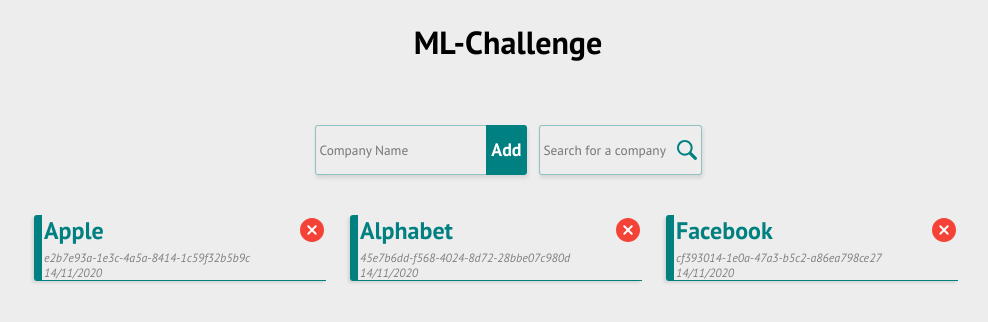
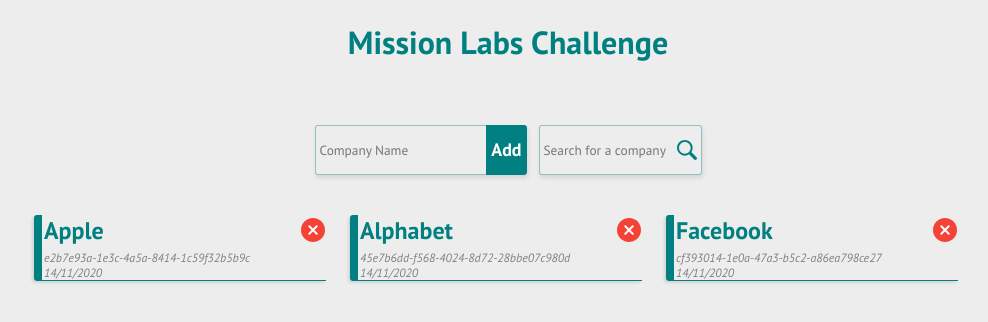
Before and after one commit to Rowsim/ml-challenge, a React (Create React App) app: page / in a window 1280 px wide. Shown: the top 322 px of the page, without its empty margins (132-1120 px from the left). Built offline with nearby package versions, Linux system fonts and the light colour scheme.

Commit message:
added placeholder contacts to company tiles

```diff
--- a/src/App.tsx
+++ b/src/App.tsx
@@ -10,7 +10,7 @@ function App() {
   return (
     <AppProvider>
       <AppStyle>
-        <h1>ML-Challenge</h1>
+        <h1>Mission Labs Challenge</h1>
         <div className="top-controls">
           <CreateCompany />
           <SearchCompany />
@@ -25,6 +25,9 @@ const AppStyle = styled.div`
   display: flex;
   flex-direction: column;
   align-items: center;
+  h1 {
+    color: teal;
+  }
 
   .top-controls {
     width: 100%;
--- a/src/AppContext.tsx
+++ b/src/AppContext.tsx
@@ -6,6 +6,8 @@ interface AppContextType {
   setCompanies: Function;
   searchTerm: string;
   setSearchTerm: Function;
+  selectedCompany: Company;
+  setSelectedCompany: Function;
 }
 
 export const AppContext = createContext<AppContextType>({
@@ -13,6 +15,8 @@ export const AppContext = createContext<AppContextType>({
   setCompanies: () => {},
   searchTerm: "",
   setSearchTerm: () => {},
+  selectedCompany: {} as Company,
+  setSelectedCompany: () => {},
 });
 
 export const AppProvider = ({ children }: any) => {
@@ -21,19 +25,30 @@ export const AppProvider = ({ children }: any) => {
       name: "Apple",
       id: "e2b7e93a-1e3c-4a5a-8414-1c59f32b5b9c",
       createdDate: 1605313623,
+      contact: {
+        telephone: 14089961010,
+        email: "hello@apple.com",
+        address: "One Apple Park Way Cupertino, CA 95014",
+      },
     },
     {
       name: "Alphabet",
       id: "45e7b6dd-f568-4024-8d72-28bbe07c980d",
       createdDate: 1605312709,
+      contact: {
+        telephone: 14089961010,
+        email: "hello@apple.com",
+      },
     },
     {
       name: "Facebook",
       id: "cf393014-1e0a-47a3-b5c2-a86ea798ce27",
       createdDate: 1605312906,
+      contact: {},
     },
   ] as Company[]);
   const [searchTerm, setSearchTerm] = useState("");
+  const [selectedCompany, setSelectedCompany] = useState({} as Company);
 
   return (
     <AppContext.Provider
@@ -42,6 +57,8 @@ export const AppProvider = ({ children }: any) => {
         setCompanies,
         searchTerm,
         setSearchTerm,
+        selectedCompany,
+        setSelectedCompany,
       }}
     >
       {children}
--- a/src/companies.tsx
+++ b/src/companies.tsx
@@ -3,10 +3,12 @@ import styled from "styled-components";
 import { AppContext } from "./AppContext";
 import Fuse from "fuse.js";
 import { ReactComponent as DeleteSvg } from "./assets/remove.svg";
-import { Company, deleteCompany } from "./company-service";
+import { Company, deleteCompany, getCompanies } from "./company-service";
 
 export const Companies = () => {
-  const { companies, searchTerm } = useContext(AppContext);
+  const { companies, setCompanies, searchTerm, selectedCompany } = useContext(
+    AppContext
+  );
 
   useEffect(() => {
     //getCompanies().then((results) => setCompanies(results));
@@ -23,11 +25,19 @@ export const Companies = () => {
           {searchTerm
             ? fuseCompanies.search(searchTerm).map((result) => {
                 return (
-                  <CompanyTile key={result.item.name} company={result.item} />
+                  <CompanyTile
+                    key={result.item.id}
+                    company={result.item}
+                    selected={result.item.id === selectedCompany.id}
+                  />
                 );
               })
             : companies.map((company) => (
-                <CompanyTile key={company.name} company={company} />
+                <CompanyTile
+                  key={company.id}
+                  company={company}
+                  selected={company.id === selectedCompany.id}
+                />
               ))}
         </CompaniesStyled>
       )}
@@ -35,9 +45,17 @@ export const Companies = () => {
   );
 };
 
-const CompanyTile = ({ company }: { company: Company }) => {
+const CompanyTile = ({
+  company,
+  selected,
+}: {
+  company: Company;
+  selected?: boolean;
+}) => {
   const createdDate = new Date(company.createdDate * 1000);
-  const { companies, setCompanies } = useContext(AppContext);
+  const { companies, setCompanies, setSelectedCompany } = useContext(
+    AppContext
+  );
 
   const handleDeleteCompany = async (id: string) => {
     const success = await deleteCompany(id);
@@ -50,17 +68,32 @@ const CompanyTile = ({ company }: { company: Company }) => {
   };
 
   return (
-    <div className="company-tile">
-      <div className="company-tile__top">
+    <div className="company-tile-container">
+      <div
+        className={`company-tile ${selected ? "company-tile--selected" : ""}`}
+        onClick={() => setSelectedCompany(company)}
+      >
         <div className="company-tile__title">{company.name}</div>
-        <DeleteSvg onClick={() => handleDeleteCompany(company.id)} />
+        <div className="company-tile__details">
+          <div className="company-tile__details__id">{company.id}</div>
+          <div>{`${createdDate.getDate()}/${
+            createdDate.getMonth() + 1
+          }/${createdDate.getFullYear()}`}</div>
+        </div>
+        {company.contact && selected && (
+          <div className="company-tile__contact">
+            {company.contact.telephone && (
+              <div>{company.contact.telephone}</div>
+            )}
+            {company.contact.email && <div>{company.contact.email}</div>}
+            {company.contact.address && <div>{company.contact.address}</div>}
+          </div>
+        )}
       </div>
-      <div className="company-tile__details">
-        <div className="company-tile__details__id">{company.id}</div>
-        <div>{`${createdDate.getDate()}/${
-          createdDate.getMonth() + 1
-        }/${createdDate.getFullYear()}`}</div>
-      </div>
+      <DeleteSvg
+        className="delete-btn"
+        onClick={() => handleDeleteCompany(company.id)}
+      />
     </div>
   );
 };
@@ -75,6 +108,30 @@ const CompaniesStyled = styled.div`
     flex-wrap: wrap;
   }
 
+  .company-tile-container {
+    position: relative;
+    cursor: pointer;
+  }
+
+  .delete-btn {
+    position: absolute;
+    top: 3px;
+    right: 0;
+    height: 24px;
+    fill: red;
+
+    &:hover {
+      opacity: 0.8;
+    }
+    &:active {
+      opacity: 0.6;
+    }
+
+    @media only screen and (min-width: 425px) {
+      right: 25px;
+    }
+  }
+
   .company-tile {
     display: flex;
     flex-direction: column;
@@ -83,11 +140,15 @@ const CompaniesStyled = styled.div`
     border-bottom: 1px solid teal;
     border-radius: 3px 3px 0px 3px;
     padding: 0 2px;
-    transition: background 0.5s;
+    transition: background 0.5s ease;
     box-shadow: -2px 2px 3px rgba(0, 0, 0, 0.1);
 
+    &--selected {
+      background: rgba(0, 128, 128, 0.15);
+    }
+
     &:hover {
-      background: rgba(0, 0, 0, 0.1);
+      background: rgba(0, 128, 128, 0.1);
     }
 
     @media only screen and (min-width: 425px) {
@@ -95,27 +156,8 @@ const CompaniesStyled = styled.div`
       min-width: 280px;
     }
 
-    &__top {
-      display: flex;
-      justify-content: space-between;
-      align-items: center;
+    &__title {
       margin-bottom: 4px;
-
-      svg {
-        height: 24px;
-        fill: red;
-        cursor: pointer;
-
-        &:hover {
-          opacity: 0.8;
-        }
-        &:active {
-          opacity: 0.6;
-        }
-      }
-    }
-
-    &__title {
       color: teal;
       font-weight: bold;
       font-size: 24px;
@@ -123,11 +165,12 @@ const CompaniesStyled = styled.div`
 
     &__details {
       font-size: 12px;
+      font-style: italic;
       color: grey;
-      font-style: italic;
+    }
 
-      &__id {
-      }
+    &__contact {
+      margin: 12px 0 4px 0;
     }
   }
 `;
--- a/src/company-service.ts
+++ b/src/company-service.ts
@@ -1,6 +1,4 @@
-import { useContext } from "react";
 import { v4 as uuidv4 } from "uuid";
-import { AppContext } from "./AppContext";
 
 const AWS_URI = "https://hq7pn37pi9.execute-api.eu-west-2.amazonaws.com/prod";
 
@@ -22,7 +20,7 @@ export const createCompany = async (
   const payload: Company = {
     id: uuidv4(),
     name,
-    createdDate: +new Date(),
+    createdDate: +new Date() / 1000,
   };
 
   const response = await fetch(`${AWS_URI}/companies`, {
@@ -62,4 +60,11 @@ export interface Company {
   id: string;
   name: string;
   createdDate: number;
+  contact?: Contact;
 }
+
+export interface Contact {
+  telephone?: number;
+  email?: string;
+  address?: string;
+}
```
